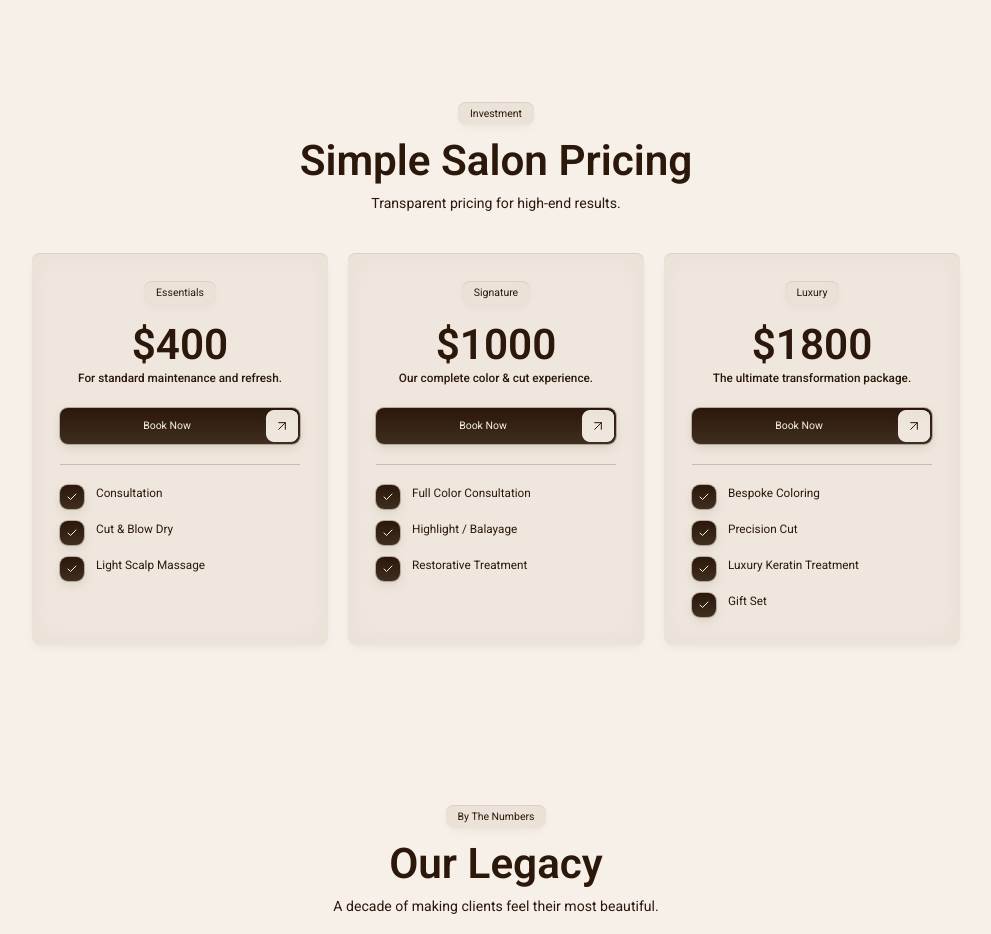
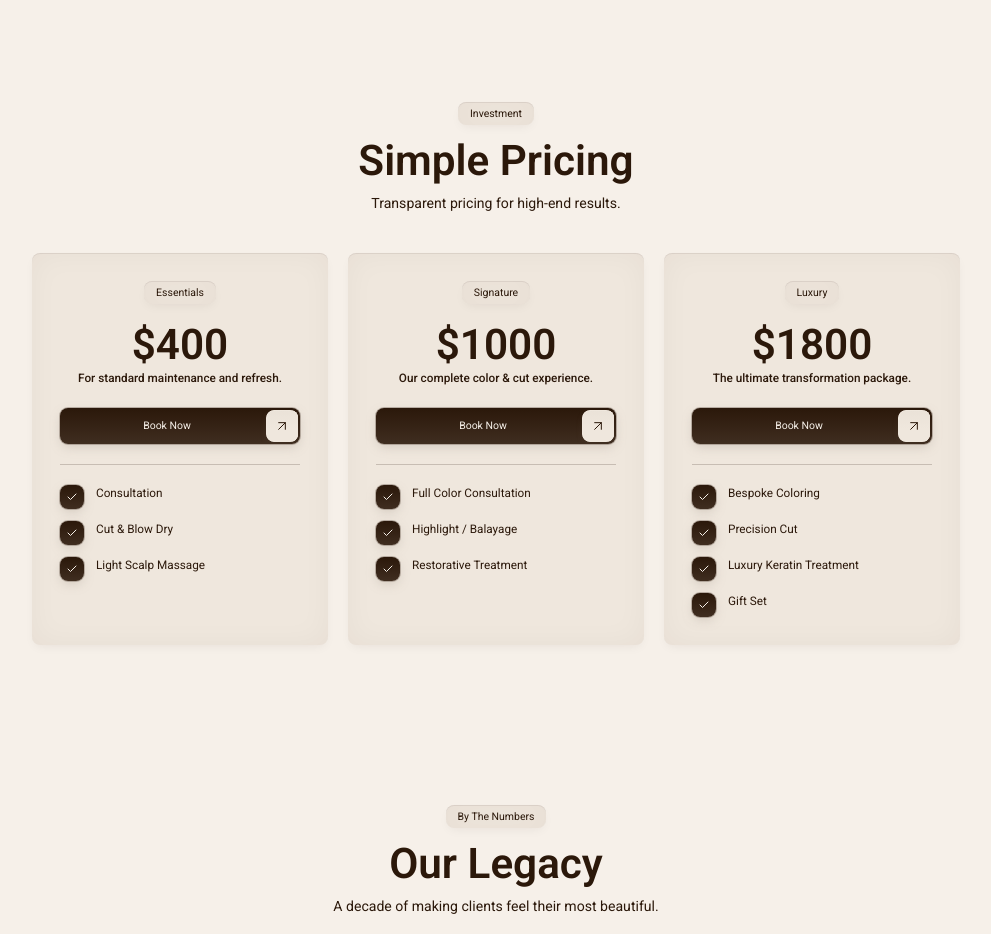
Before and after one commit to dmytro-webild/c6d2618f-712b-46b7-b530-f7b38e4d023d, a React (Vite) app: page / in a window 1280 px wide. Shown: the part 2200-3134 px from the top of the page, without its empty margins (144-1135 px from the left). Built offline with nearby package versions, Linux system fonts and the light colour scheme; a web font is replaced by a local one.

Commit message:
Update src/pages/HomePage/sections/Pricing.tsx

```diff
--- a/src/pages/HomePage/sections/Pricing.tsx
+++ b/src/pages/HomePage/sections/Pricing.tsx
@@ -11,7 +11,7 @@ export default function PricingSection(): React.JSX.Element {
             <SectionErrorBoundary name="pricing">
               <PricingCenteredCards
                 tag="Investment"
-                title="Simple Salon Pricing"
+                title="Simple Pricing"
                 description="Transparent pricing for high-end results."
                 plans={[
                   { tag: "Essentials", price: "$400", description: "For standard maintenance and refresh.", features: ["Consultation", "Cut & Blow Dry", "Light Scalp Massage"], primaryButton: { text: "Book Now", href: "#contact" } },
```
